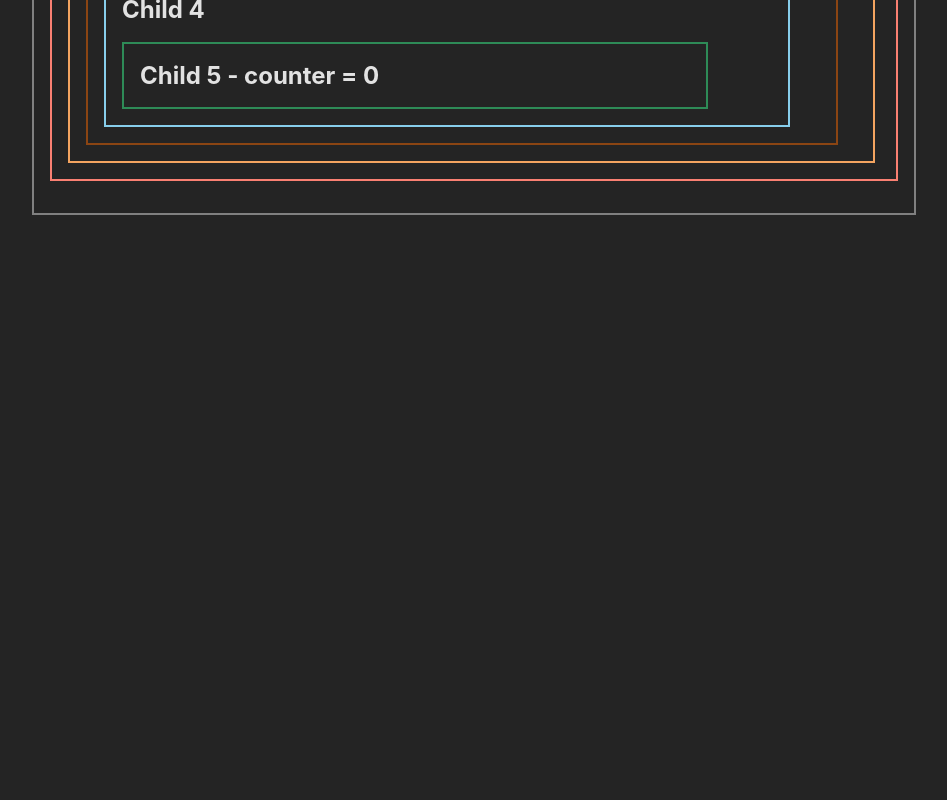
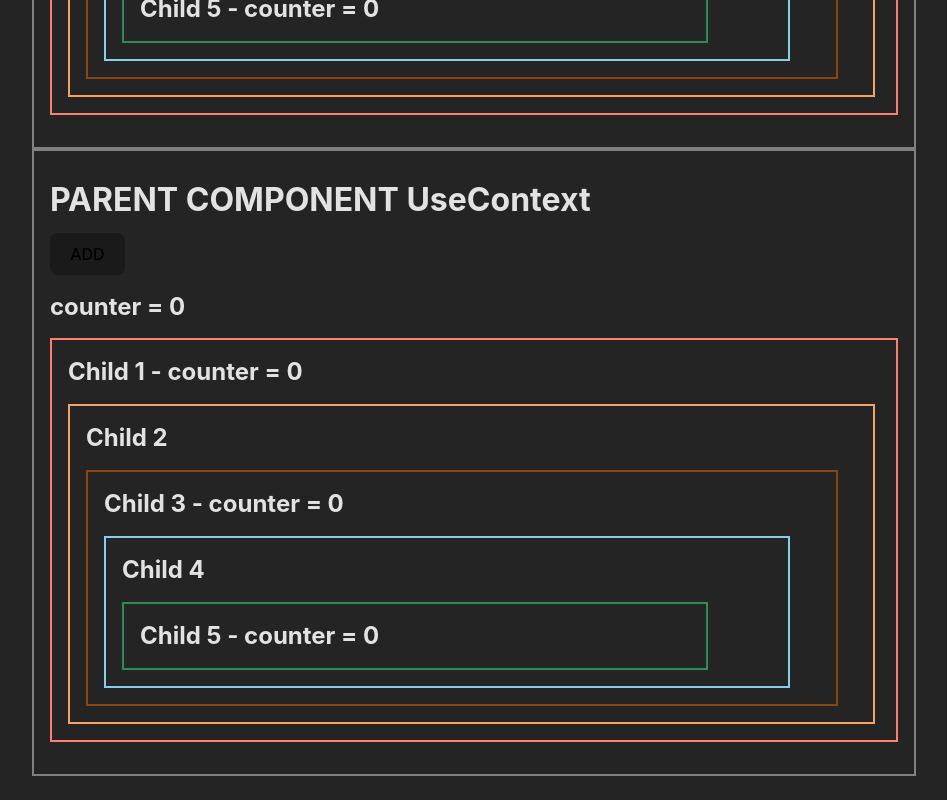
Before and after one commit to pablozuta/react-playground, a React (Vite) app: page / in a window 1280 px wide. Shown: the part 918-1718 px from the top of the page, without its empty margins (166-1113 px from the left). Before the commit the page ends 1157 px from the top, so only its background shows below. Built offline with nearby package versions, Linux system fonts and the light colour scheme.

Commit message:
se agrega carpeta y components 'UseContext'

```diff
--- a/src/App.jsx
+++ b/src/App.jsx
@@ -20,6 +20,7 @@
 import DisectingProps from './components/DisectingProps'
 import InnerStyle from './components/InnerStyle'
 import ParentDrill from './components/PropDrilling/ParentDrill'
+import ParentUseContext from './components/UseContext/ParentUseContext'
 
 
 function App() {
@@ -29,8 +30,9 @@
     <PropsDest nombre="Pablo" edad="40"/>
     <DisectingProps/>
      <InnerStyle/>
-     <h1>useContext HOOK</h1>
+
      <ParentDrill/>
+     <ParentUseContext />
 
 
 
--- a/src/components/PropDrilling/ParentDrill.jsx
+++ b/src/components/PropDrilling/ParentDrill.jsx
@@ -6,7 +6,7 @@
     const [counter, setCounter] = useState(0)
   return (
     <div className='parent-drill'>
-        <h1>PARENT COMPONENT</h1>
+        <h1>PARENT COMPONENT PropDrilling</h1>
         <button onClick={() => setCounter(counter + 1)}>ADD</button>
         <h2>counter = {counter}</h2>
       <Child1 counter={counter} />
--- /dev/null
+++ b/src/components/UseContext/Children/Child1.jsx
@@ -0,0 +1,17 @@
+import Child2 from './Child2'
+import { useContext } from 'react'
+import { CountContext } from '../ParentUseContext'
+
+function Child1() {
+  const counter = useContext(CountContext)
+  return (
+    <div className='child1'>
+      <h2>Child 1 - counter = {counter}</h2>
+
+        <Child2/>
+
+    </div>
+  )
+}
+
+export default Child1
--- /dev/null
+++ b/src/components/UseContext/Children/Child2.jsx
@@ -0,0 +1,13 @@
+
+import Child3 from './Child3'
+
+function Child2() {
+  return (
+    <div className='child2'>
+      <h2>Child 2</h2>
+        <Child3/>
+    </div>
+  )
+}
+
+export default Child2
--- /dev/null
+++ b/src/components/UseContext/Children/Child3.jsx
@@ -0,0 +1,14 @@
+import { useContext } from 'react'
+import { CountContext } from '../ParentUseContext'
+import Child4 from './Child4'
+
+function Child3() {
+  const counter = useContext(CountContext)
+  return (
+    <div className='child3'>
+      <h2>Child 3 - counter = {counter}</h2>
+      <Child4/></div>
+  )
+}
+
+export default Child3
--- /dev/null
+++ b/src/components/UseContext/Children/Child4.jsx
@@ -0,0 +1,13 @@
+
+import Child5 from './Child5'
+
+function Child4() {
+  return (
+    <div className='child4'>
+      <h2>Child 4</h2>
+      <Child5 />
+      </div>
+  )
+}
+
+export default Child4
--- /dev/null
+++ b/src/components/UseContext/Children/Child5.jsx
@@ -0,0 +1,13 @@
+import { useContext } from "react"
+import { CountContext } from "../ParentUseContext"
+
+function Child5() {
+  const counter = useContext(CountContext)
+  return (
+    <div className='child5'>
+      <h2>Child 5 - counter = {counter}</h2>
+      </div>
+  )
+}
+
+export default Child5
--- /dev/null
+++ b/src/components/UseContext/ParentUseContext.jsx
@@ -0,0 +1,21 @@
+import { useState, createContext } from 'react'
+import Child1 from './Children/Child1'
+
+export const CountContext = createContext(0)
+
+function ParentUseContext() {
+  const [counter, setCounter] = useState(0)
+  return (
+    <CountContext.Provider value={counter}>
+      <div  className='parent-drill'>
+
+      <h1>PARENT COMPONENT UseContext</h1>
+      <button onClick={() => setCounter(counter + 1)}>ADD</button>
+      <h2>counter = {counter}</h2>
+      <Child1 />
+      </div>
+    </CountContext.Provider>
+  )
+}
+
+export default ParentUseContext
```
